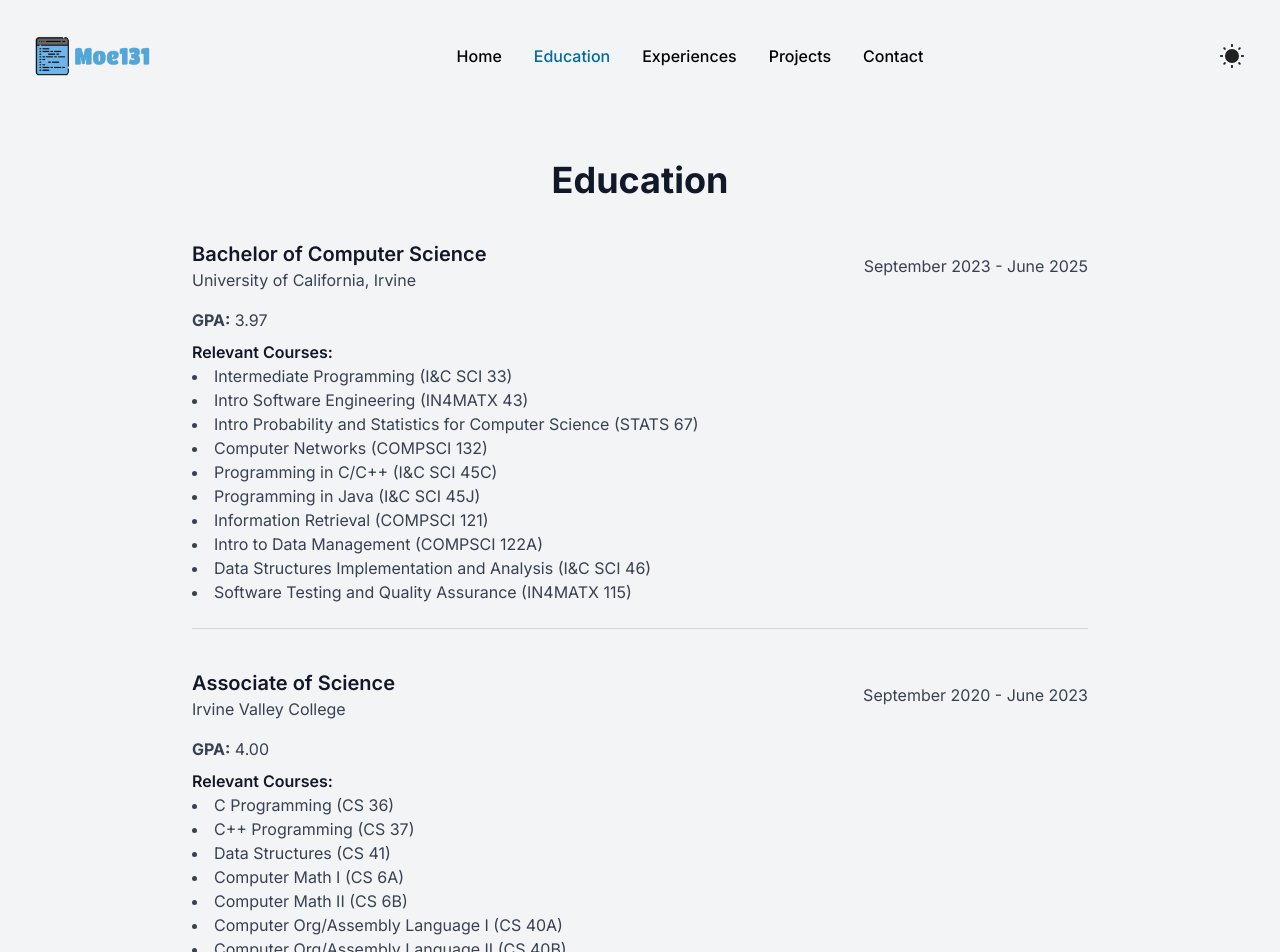
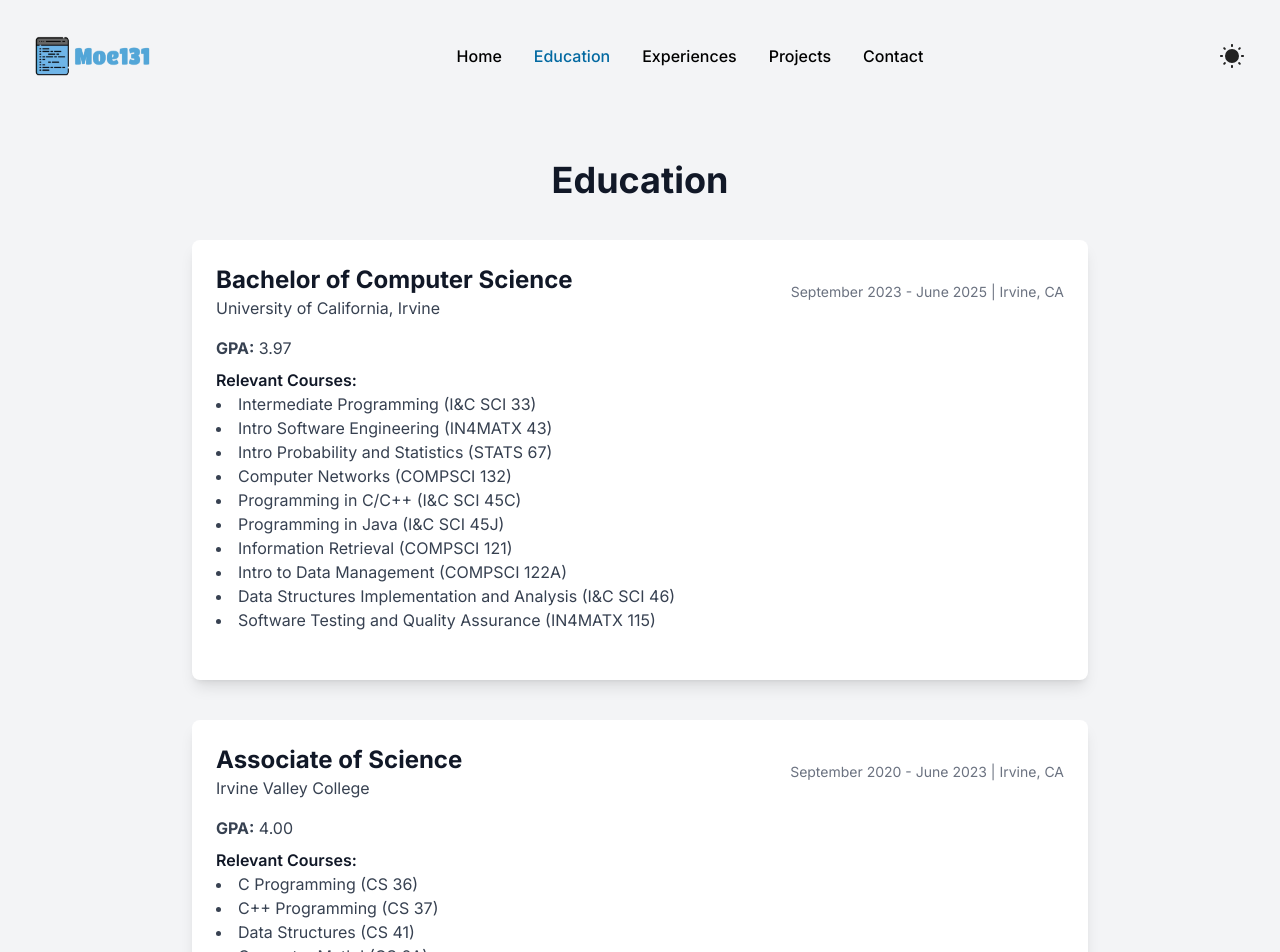
Before and after one commit to Moe131/moe131.github.io, a Next.js app: page /education in a window 1280 px wide. Shown: the top 952 px of the page. Built offline with nearby package versions, Linux system fonts and the light colour scheme.

Commit message:
styling update Education page

```diff
--- a/src/app/contact/page.tsx
+++ b/src/app/contact/page.tsx
@@ -8,7 +8,7 @@ export default function Contact() {
 
     return (
         <section className=" min-h-screen bg-gray-100 dark:bg-gray-900 py-12 px-4">
-            <h1 className="text-3xl font-semibold text-gray-900 dark:text-white text-center mb-8 lg:text-4xl">Contact Me</h1>
+            <h1 className="text-center text-3xl sm:text-4xl font-bold text-left text-gray-900 dark:text-white mb-10">Contact Me</h1>
             <div className="max-w-screen-md mx-auto text-center mb-5">
                     <h2 className="text-xl font-semibold text-gray-900 dark:text-white mb-4 lg:text-2xl">
                         Interested in working together?
--- a/src/app/education/page.tsx
+++ b/src/app/education/page.tsx
@@ -5,14 +5,16 @@ export default function Education() {
             <div className="max-w-4xl mx-auto space-y-8 sm:space-y-10">
 
                 {/* Bachelor's Degree */}
-                <div className="border-b border-gray-300 dark:border-gray-700 pb-4 sm:pb-6">
+                <div className="bg-white dark:bg-gray-800 p-6 rounded-lg shadow-lg hover:shadow-xl transition-shadow duration-300 w-full">
+
+                <div className="pb-4 sm:pb-6">
                     <div className="flex flex-col sm:flex-row sm:justify-between sm:items-center">
                         <div>
-                            <h2 className="text-lg sm:text-xl font-semibold text-gray-900 dark:text-white">Bachelor of Computer Science</h2>
+                            <h2 className="text-xl md:text-2xl font-bold text-gray-900 dark:text-white">Bachelor of Computer Science</h2>
                             <p className="sm:text-md text-gray-700 dark:text-gray-400">University of California, Irvine</p>
                         </div>
                         <div className="mt-2 sm:mt-0 sm:text-right">
-                            <p className="sm:text-md text-gray-700 dark:text-gray-400">September 2023 - June 2025</p>
+                            <p className="text-sm text-gray-500 dark:text-gray-400 mt-1 md:mt-0 text-right md:text-left">September 2023 - June 2025 | Irvine, CA</p>
                         </div>
                     </div>
                     <div className="mt-4">
@@ -21,7 +23,7 @@ export default function Education() {
                         <ul className="list-disc list-inside text-sm md:text-base text-gray-700 dark:text-gray-300">
                             <li>Intermediate Programming (I&C SCI 33)</li>
                             <li>Intro Software Engineering (IN4MATX 43)</li>
-                            <li>Intro Probability and Statistics for Computer Science (STATS 67)</li>
+                            <li>Intro Probability and Statistics (STATS 67)</li>
                             <li>Computer Networks (COMPSCI 132)</li>
                             <li>Programming in C/C++ (I&C SCI 45C)</li>
                             <li>Programming in Java (I&C SCI 45J)</li>
@@ -32,17 +34,18 @@ export default function Education() {
                         </ul>
                     </div>
                 </div>
-
+                </div>
 
                 {/* Associate's Degree */}
-                <div className="border-b border-gray-300 dark:border-gray-700 pb-4 sm:pb-6">
+                <div className="bg-white dark:bg-gray-800 p-6 rounded-lg shadow-lg hover:shadow-xl transition-shadow duration-300 w-full">
+                <div className="pb-4 sm:pb-6">
                     <div className="flex flex-col sm:flex-row sm:justify-between sm:items-center">
                         <div>
-                            <h2 className="text-lg sm:text-xl font-semibold text-gray-900 dark:text-white">Associate of Science</h2>
+                            <h2 className="text-xl md:text-2xl font-bold text-gray-900 dark:text-white">Associate of Science</h2>
                             <p className="sm:text-md text-gray-700 dark:text-gray-400">Irvine Valley College</p>
                         </div>
                         <div className="mt-2 sm:mt-0 sm:text-right">
-                            <p className="sm:text-md text-gray-700 dark:text-gray-400">September 2020 - June 2023</p>
+                            <p className="text-sm text-gray-500 dark:text-gray-400 mt-1 md:mt-0 text-right md:text-left">September 2020 - June 2023 | Irvine, CA</p>
                         </div>
                     </div>
                     <div className="mt-4">
@@ -60,6 +63,7 @@ export default function Education() {
                         </ul>
                     </div>
                 </div>
+                </div>
 
 
             </div>
--- a/src/app/experiences/page.tsx
+++ b/src/app/experiences/page.tsx
@@ -3,8 +3,8 @@ import ExperienceCard from "@/components/ExperienceCard/ExperienceCard";
 export default function Experience() {
     return (
         <section id="experience" className="bg-gray-100 dark:bg-gray-900 py-12 px-6">
-            <h1 className="text-4xl font-bold text-center text-gray-900 dark:text-white mb-12">Experiences</h1>
-            <div className="space-y-8 max-w-screen-xl mx-auto">
+            <h1 className="text-center text-3xl sm:text-4xl font-bold text-left text-gray-900 dark:text-white mb-10">Experiences</h1>
+            <div className="space-y-8 max-w-4xl mx-auto">
                 <ExperienceCard
                     title="Full Stack Developer Intern"
                     company="Mondego Research Lab, University of California, Irvine"
--- a/src/app/projects/page.tsx
+++ b/src/app/projects/page.tsx
@@ -13,7 +13,7 @@ import ProjectCard from "@/components/ProjectCard/page";
 export default function Projects(){
     return (
         <section id="projects" className="bg-gray-100 dark:bg-gray-900 py-12">
-            <h1 className="text-4xl font-bold text-center text-gray-900 dark:text-white mb-8">Projects</h1>
+            <h1 className="text-center text-3xl sm:text-4xl font-bold text-left text-gray-900 dark:text-white mb-10">Projects</h1>
             <div className="grid grid-cols-1 md:grid-cols-2 lg:grid-cols-3 gap-6 max-w-screen-lg mx-auto px-5">
 
             <ProjectCard
--- a/src/components/ExperienceCard/ExperienceCard.tsx
+++ b/src/components/ExperienceCard/ExperienceCard.tsx
@@ -11,17 +11,29 @@ const skills: string[] = ["React", "ReactJS", "React Native", "Next.js", "TypeSc
 export default function ExperienceCard(props: ExperienceCardProps) {
     return (
         <div className="bg-white dark:bg-gray-800 p-6 rounded-lg shadow-lg hover:shadow-xl transition-shadow duration-300 w-full">
-            <h2 className="text-xl md:text-3xl font-bold text-gray-900 dark:text-white">{props.title}</h2>
-            <p className="text-base md:text-xl text-gray-700 dark:text-gray-300 mt-2">{props.company} </p>
-            <p className="text-sm text-gray-500 dark:text-gray-400 mt-1">{props.dateRange} | {props.location}</p>
+            <div className="flex flex-col md:flex-row justify-between">
+                <div>
+                    <h2 className="text-xl md:text-2xl font-bold text-gray-900 dark:text-white">
+                        {props.title}
+                    </h2>
+                    <p className="sm:text-md text-gray-700 dark:text-gray-400">
+                        {props.company}
+                    </p>
+                </div>
+                <p className="text-sm text-gray-500 dark:text-gray-400 mt-1 md:mt-0 text-right md:text-left">
+                    {props.dateRange} | {props.location}
+                </p>
+            </div>
             <ul className="text-sm md:text-base list-disc list-inside mt-4 text-gray-700 dark:text-gray-300 space-y-2">
                 {props.responsibilities.map((responsibility, index) => (
                     <li key={index}>
                         {responsibility.split(" ").map((word, idx) => {
                             if (skills.includes(word)) {
                                 return (
-                                    <span key={idx} className="font-bold text-sky-600 dark:text-cyan-400">{word } </span>
-                                )
+                                    <span key={idx} className="font-bold text-sky-600 dark:text-cyan-400">
+                                        {word+ " "}
+                                    </span>
+                                );
                             }
                             return `${word} `;
                         })}
@@ -29,5 +41,6 @@ export default function ExperienceCard(props: ExperienceCardProps) {
                 ))}
             </ul>
         </div>
+
     )
 }
```
